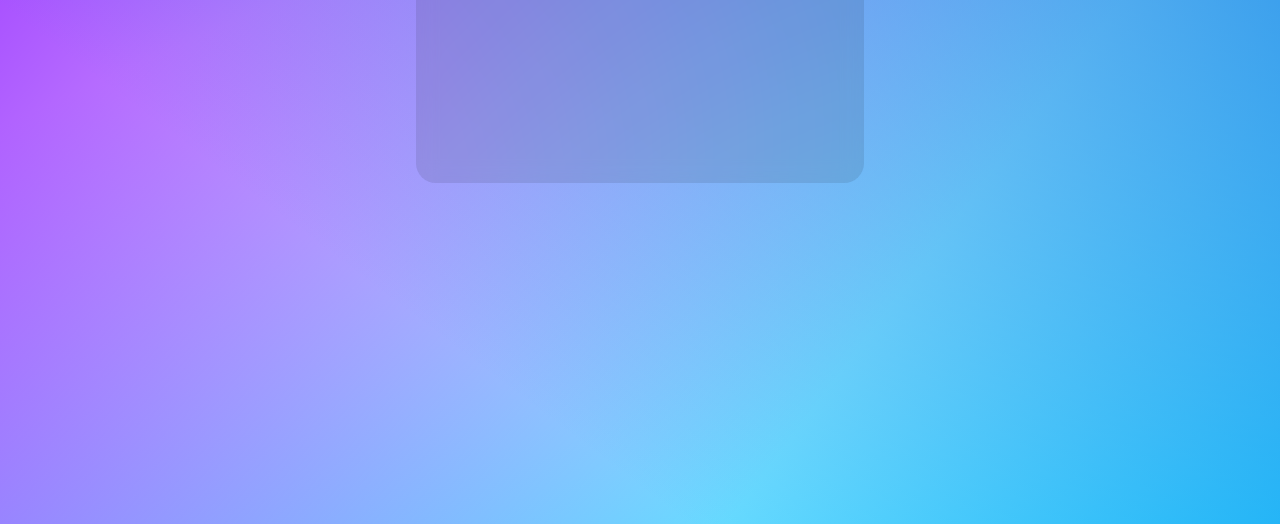
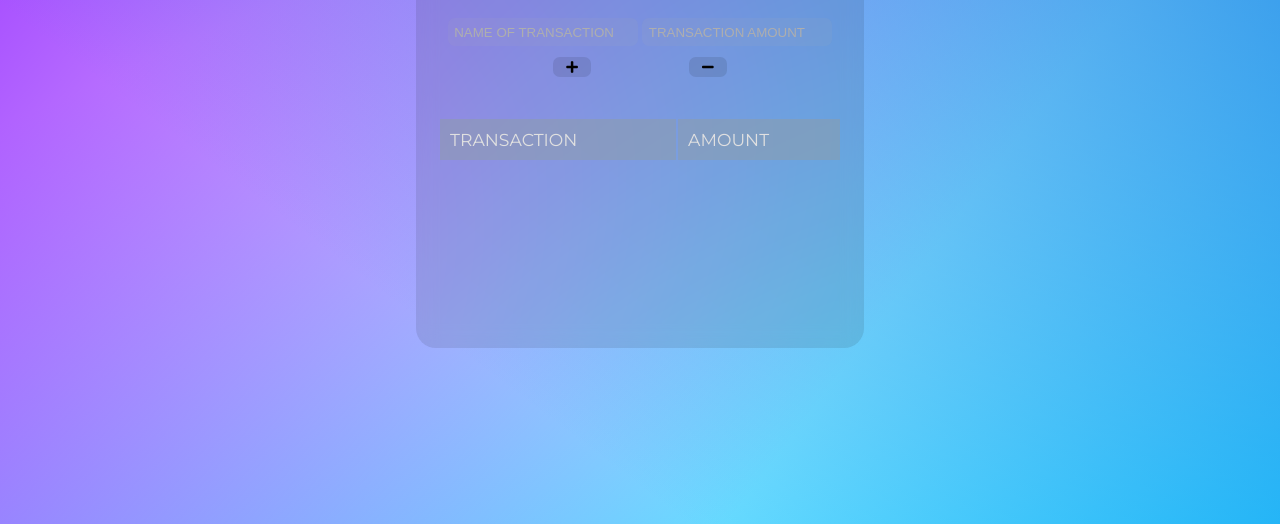
Before and after one commit to jeishu/finance-tracker, a website: page public/index.html in a window 1280 px wide. Shown: the part 276-800 px from the top of the page. Drawn offline with nearby package versions, Linux system fonts and the light colour scheme; no server answers.

Commit message:
Made the dashboard more centered

```diff
--- a/public/styles.css
+++ b/public/styles.css
@@ -12,16 +12,12 @@ body {
   background: linear-gradient(217deg, rgba(0, 117, 226, 0.8), rgba(255,0,0,0) 70.71%),
             linear-gradient(127deg, rgba(128, 0, 255, 0.8), rgba(0,255,0,0) 70.71%),
             linear-gradient(336deg, rgba(0, 195, 255, 0.8), rgba(0,0,255,0) 70.71%);
-  background-position: center;
-  background-size: cover;
-  background-repeat: no-repeat;
-  background-attachment: fixed;
-  margin: 10px;
   display: flex;
   flex-direction: column;
   justify-content: center;
   align-items: center;
   text-transform: uppercase;
+  height: 100vh;
 }
 
 main {
```
